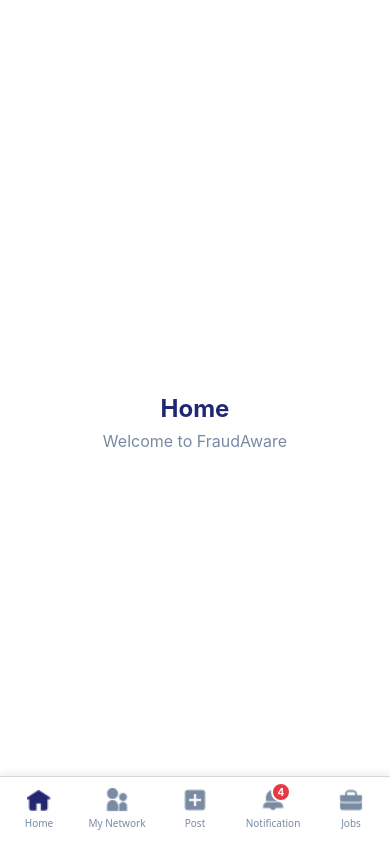
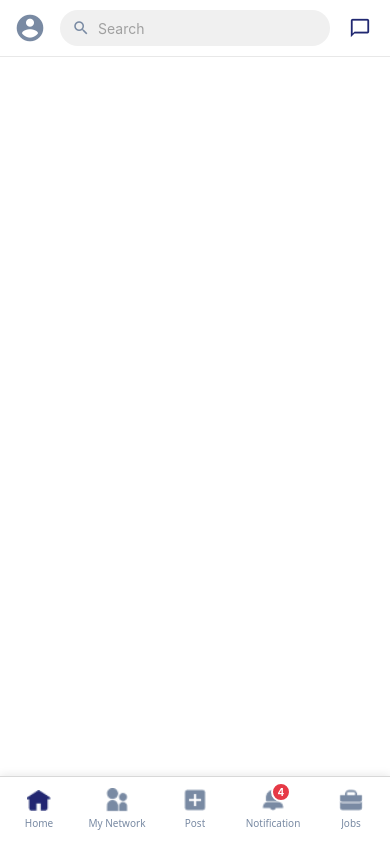
Before and after one commit to Kaju2002/R26-SE-002, a React Native app in the folder FraudAware/: screen /Home in a window 390 px wide. Built offline with nearby package versions, Linux system fonts and the light colour scheme.

Commit message:
Refactor app structure to include SafeAreaProvider; add Header component and update screens to use SafeAreaView with ScrollView

```diff
--- a/FraudAware/App.tsx
+++ b/FraudAware/App.tsx
@@ -1,12 +1,15 @@
 import { StatusBar } from 'expo-status-bar';
 import { NavigationContainer } from '@react-navigation/native';
+import { SafeAreaProvider } from 'react-native-safe-area-context';
 import BottomTabNavigator from './src/navigation/BottomTabNavigator';
 
 export default function App() {
   return (
-    <NavigationContainer>
-      <BottomTabNavigator />
-      <StatusBar style="auto" />
-    </NavigationContainer>
+    <SafeAreaProvider>
+      <NavigationContainer>
+        <BottomTabNavigator />
+        <StatusBar style="auto" />
+      </NavigationContainer>
+    </SafeAreaProvider>
   );
 }
--- a/FraudAware/package.json
+++ b/FraudAware/package.json
@@ -9,6 +9,7 @@
     "web": "expo start --web"
   },
   "dependencies": {
+    "@expo/vector-icons": "^15.0.3",
     "@react-navigation/bottom-tabs": "^7.2.4",
     "@react-navigation/native": "^7.2.2",
     "@react-navigation/native-stack": "^7.14.12",
--- /dev/null
+++ b/FraudAware/src/components/Header.tsx
@@ -0,0 +1,76 @@
+import React from 'react';
+import { StyleSheet, View, TextInput, TouchableOpacity, Image } from 'react-native';
+import { MaterialIcons } from '@expo/vector-icons';
+import { SafeAreaView } from 'react-native-safe-area-context';
+
+export default function Header() {
+  return (
+    <SafeAreaView edges={['top', 'left', 'right']} style={styles.safeArea}>
+      <View style={styles.headerContainer}>
+        {/* Profile Icon */}
+        <TouchableOpacity style={styles.profileIcon}>
+          <MaterialIcons name="account-circle" size={32} color="#798AA3" />
+        </TouchableOpacity>
+
+        {/* Search Bar */}
+        <View style={styles.searchContainer}>
+          <MaterialIcons name="search" size={18} color="#798AA3" />
+          <TextInput
+            style={styles.searchInput}
+            placeholder="Search"
+            placeholderTextColor="#A0A0A0"
+          />
+        </View>
+
+        {/* Message Icon */}
+        <TouchableOpacity style={styles.messageIcon}>
+          <MaterialIcons name="chat-bubble-outline" size={22} color="#202871" />
+        </TouchableOpacity>
+      </View>
+    </SafeAreaView>
+  );
+}
+
+const styles = StyleSheet.create({
+  safeArea: {
+    backgroundColor: '#ffffff',
+    borderBottomColor: '#E8E8E8',
+    borderBottomWidth: 1,
+  },
+  headerContainer: {
+    flexDirection: 'row',
+    alignItems: 'center',
+    backgroundColor: '#ffffff',
+    paddingHorizontal: 12,
+    paddingVertical: 10,
+    gap: 12,
+  },
+  profileIcon: {
+    width: 36,
+    height: 36,
+    justifyContent: 'center',
+    alignItems: 'center',
+  },
+  searchContainer: {
+    flex: 1,
+    flexDirection: 'row',
+    alignItems: 'center',
+    backgroundColor: '#F0F0F0',
+    borderRadius: 20,
+    paddingHorizontal: 12,
+    height: 36,
+    gap: 8,
+  },
+  searchInput: {
+    flex: 1,
+    fontSize: 14,
+    color: '#202871',
+    padding: 0,
+  },
+  messageIcon: {
+    width: 36,
+    height: 36,
+    justifyContent: 'center',
+    alignItems: 'center',
+  },
+});
--- a/FraudAware/src/screens/HomeScreen.tsx
+++ b/FraudAware/src/screens/HomeScreen.tsx
@@ -1,12 +1,16 @@
 import React from 'react';
-import { StyleSheet, Text, View } from 'react-native';
+import { StyleSheet, ScrollView } from 'react-native';
+import { SafeAreaView } from 'react-native-safe-area-context';
+import Header from '../components/Header';
 
 export default function HomeScreen() {
   return (
-    <View style={styles.container}>
-      <Text style={styles.title}>Home</Text>
-      <Text style={styles.subtitle}>Welcome to FraudAware</Text>
-    </View>
+    <SafeAreaView style={styles.container} edges={['bottom', 'left', 'right']}>
+      <Header />
+      <ScrollView contentContainerStyle={styles.content}>
+        {/* Add your feed content here */}
+      </ScrollView>
+    </SafeAreaView>
   );
 }
 
@@ -14,17 +18,9 @@ const styles = StyleSheet.create({
   container: {
     flex: 1,
     backgroundColor: '#fff',
-    alignItems: 'center',
-    justifyContent: 'center',
   },
-  title: {
-    fontSize: 24,
-    fontWeight: 'bold',
-    color: '#202871',
-    marginBottom: 8,
-  },
-  subtitle: {
-    fontSize: 16,
-    color: '#798AA3',
+  content: {
+    paddingVertical: 20,
+    paddingHorizontal: 16,
   },
 });
--- a/FraudAware/src/screens/JobsScreen.tsx
+++ b/FraudAware/src/screens/JobsScreen.tsx
@@ -1,12 +1,16 @@
 import React from 'react';
-import { StyleSheet, Text, View } from 'react-native';
+import { StyleSheet, ScrollView } from 'react-native';
+import { SafeAreaView } from 'react-native-safe-area-context';
+import Header from '../components/Header';
 
 export default function JobsScreen() {
   return (
-    <View style={styles.container}>
-      <Text style={styles.title}>Jobs</Text>
-      <Text style={styles.subtitle}>Find verified job opportunities</Text>
-    </View>
+    <SafeAreaView style={styles.container} edges={['bottom', 'left', 'right']}>
+      <Header />
+      <ScrollView contentContainerStyle={styles.content}>
+        {/* Add your Jobs content here */}
+      </ScrollView>
+    </SafeAreaView>
   );
 }
 
@@ -14,17 +18,9 @@ const styles = StyleSheet.create({
   container: {
     flex: 1,
     backgroundColor: '#fff',
-    alignItems: 'center',
-    justifyContent: 'center',
   },
-  title: {
-    fontSize: 24,
-    fontWeight: 'bold',
-    color: '#202871',
-    marginBottom: 8,
-  },
-  subtitle: {
-    fontSize: 16,
-    color: '#798AA3',
+  content: {
+    paddingVertical: 20,
+    paddingHorizontal: 16,
   },
 });
--- a/FraudAware/src/screens/MyNetworkScreen.tsx
+++ b/FraudAware/src/screens/MyNetworkScreen.tsx
@@ -1,12 +1,16 @@
 import React from 'react';
-import { StyleSheet, Text, View } from 'react-native';
+import { StyleSheet, ScrollView } from 'react-native';
+import { SafeAreaView } from 'react-native-safe-area-context';
+import Header from '../components/Header';
 
 export default function MyNetworkScreen() {
   return (
-    <View style={styles.container}>
-      <Text style={styles.title}>My Network</Text>
-      <Text style={styles.subtitle}>Connect with professionals</Text>
-    </View>
+    <SafeAreaView style={styles.container} edges={['bottom', 'left', 'right']}>
+      <Header />
+      <ScrollView contentContainerStyle={styles.content}>
+        {/* Add your My Network content here */}
+      </ScrollView>
+    </SafeAreaView>
   );
 }
 
@@ -14,17 +18,9 @@ const styles = StyleSheet.create({
   container: {
     flex: 1,
     backgroundColor: '#fff',
-    alignItems: 'center',
-    justifyContent: 'center',
   },
-  title: {
-    fontSize: 24,
-    fontWeight: 'bold',
-    color: '#202871',
-    marginBottom: 8,
-  },
-  subtitle: {
-    fontSize: 16,
-    color: '#798AA3',
+  content: {
+    paddingVertical: 20,
+    paddingHorizontal: 16,
   },
 });
--- a/FraudAware/src/screens/NotificationsScreen.tsx
+++ b/FraudAware/src/screens/NotificationsScreen.tsx
@@ -1,12 +1,16 @@
 import React from 'react';
-import { StyleSheet, Text, View } from 'react-native';
+import { StyleSheet, ScrollView } from 'react-native';
+import { SafeAreaView } from 'react-native-safe-area-context';
+import Header from '../components/Header';
 
 export default function NotificationsScreen() {
   return (
-    <View style={styles.container}>
-      <Text style={styles.title}>Notifications</Text>
-      <Text style={styles.subtitle}>You have 4 new notifications</Text>
-    </View>
+    <SafeAreaView style={styles.container} edges={['bottom', 'left', 'right']}>
+      <Header />
+      <ScrollView contentContainerStyle={styles.content}>
+        {/* Add your Notifications content here */}
+      </ScrollView>
+    </SafeAreaView>
   );
 }
 
@@ -14,17 +18,9 @@ const styles = StyleSheet.create({
   container: {
     flex: 1,
     backgroundColor: '#fff',
-    alignItems: 'center',
-    justifyContent: 'center',
   },
-  title: {
-    fontSize: 24,
-    fontWeight: 'bold',
-    color: '#202871',
-    marginBottom: 8,
-  },
-  subtitle: {
-    fontSize: 16,
-    color: '#798AA3',
+  content: {
+    paddingVertical: 20,
+    paddingHorizontal: 16,
   },
 });
--- a/FraudAware/src/screens/PostScreen.tsx
+++ b/FraudAware/src/screens/PostScreen.tsx
@@ -1,12 +1,16 @@
 import React from 'react';
-import { StyleSheet, Text, View } from 'react-native';
+import { StyleSheet, ScrollView } from 'react-native';
+import { SafeAreaView } from 'react-native-safe-area-context';
+import Header from '../components/Header';
 
 export default function PostScreen() {
   return (
-    <View style={styles.container}>
-      <Text style={styles.title}>Create Post</Text>
-      <Text style={styles.subtitle}>Share your experience</Text>
-    </View>
+    <SafeAreaView style={styles.container} edges={['bottom', 'left', 'right']}>
+      <Header />
+      <ScrollView contentContainerStyle={styles.content}>
+        {/* Add your Post creation content here */}
+      </ScrollView>
+    </SafeAreaView>
   );
 }
 
@@ -14,17 +18,9 @@ const styles = StyleSheet.create({
   container: {
     flex: 1,
     backgroundColor: '#fff',
-    alignItems: 'center',
-    justifyContent: 'center',
   },
-  title: {
-    fontSize: 24,
-    fontWeight: 'bold',
-    color: '#202871',
-    marginBottom: 8,
-  },
-  subtitle: {
-    fontSize: 16,
-    color: '#798AA3',
+  content: {
+    paddingVertical: 20,
+    paddingHorizontal: 16,
   },
 });
```
Also changed, not shown: 1 other file (tests, documents, lock files or other folders).
